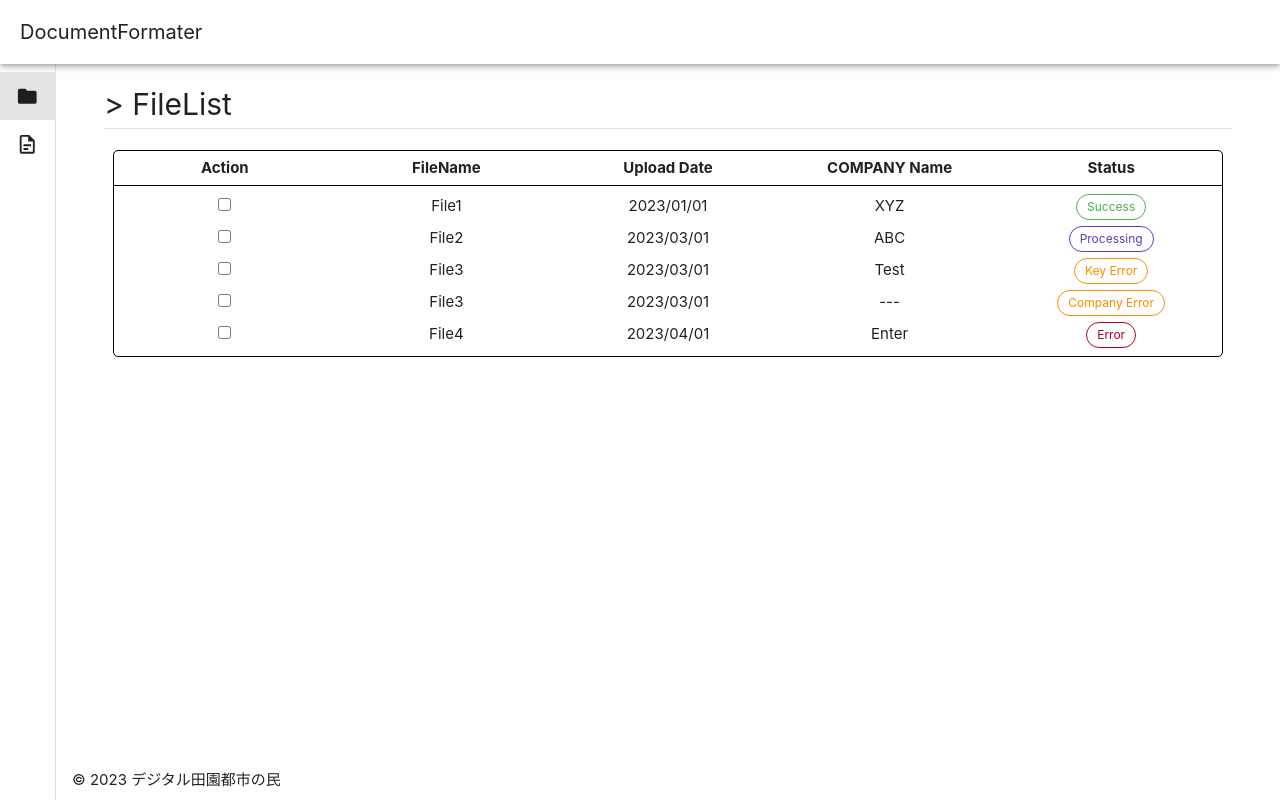
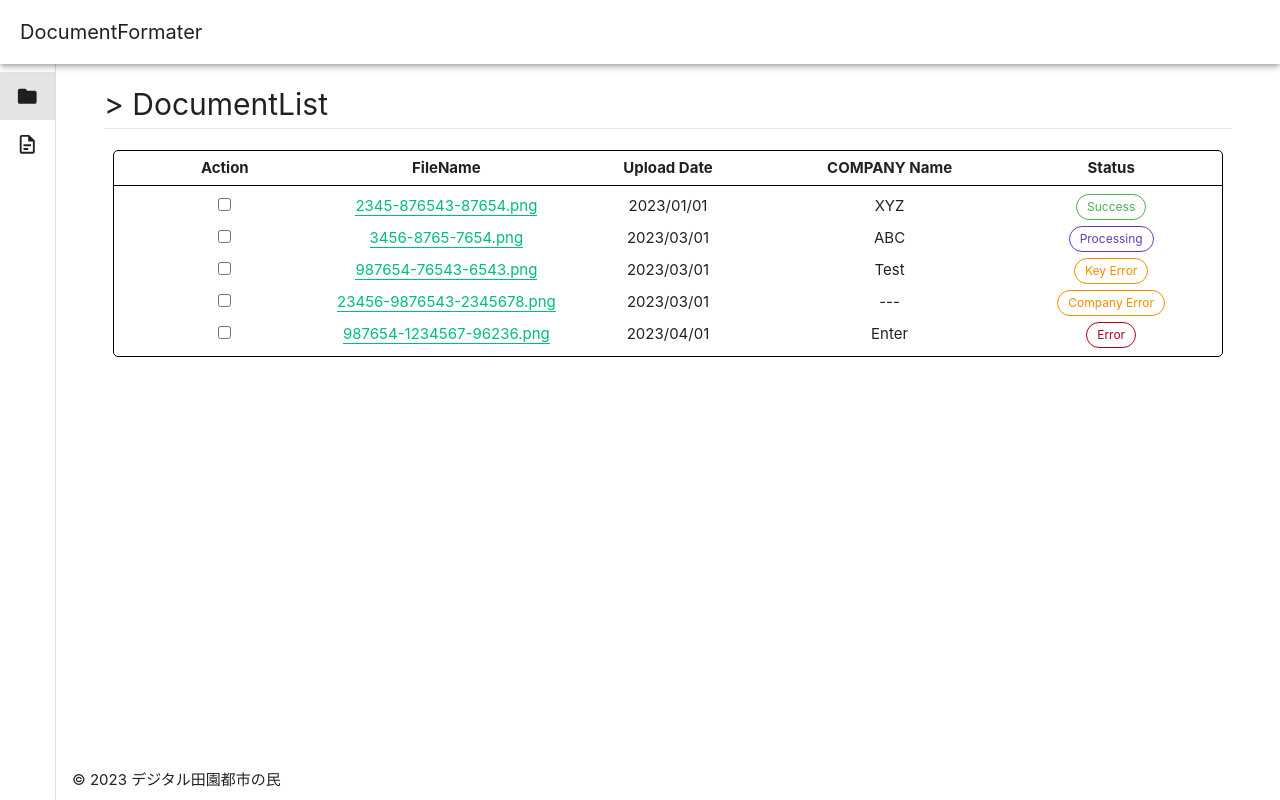
Before and after one commit to Sora-210/susdx2022, a Vue app in the folder app/: page / in a window 1280 px wide. Built offline with nearby package versions, Linux system fonts and the light colour scheme.

Commit message:
change: A tag design

```diff
--- a/app/src/views/List.vue
+++ b/app/src/views/List.vue
@@ -1,6 +1,6 @@
 <template>
   <div>
-    <h1>&gt; FileList</h1>
+    <h1>&gt; DocumentList</h1>
     <v-divider></v-divider>
     <v-container class="mt-3">
       <v-row>
@@ -15,7 +15,7 @@
           <div class="list-body">
             <div class="list-col list-row" v-for="row, index in lists" :key="index">
               <div><input type="checkbox"></div>
-              <div>{{ row.name }}</div>
+              <div><a href="/view">{{ row.name }}</a></div>
               <div>{{ row.date }}</div>
               <div>{{ row.company }}</div>
               <div>
@@ -36,6 +36,7 @@
 </template>
 
 <script setup lang="ts">
+
 import { ref } from 'vue'
 const chips = ref({
   success: {
@@ -63,35 +64,35 @@ const chips = ref({
 const lists = ref([
   {
     id: "sdfghjukjmnbvfghj",
-    name: "File1",
+    name: "2345-876543-87654.png",
     date: "2023/01/01",
     company: "XYZ",
     status: "success"
   },
   {
     id: "mnhuikmnbhuikmn",
-    name: "File2",
+    name: "3456-8765-7654.png",
     date: "2023/03/01",
     company: "ABC",
     status: "processing"
   },
   {
     id: "iuygvbnjhgbnj",
-    name: "File3",
+    name: "987654-76543-6543.png",
     date: "2023/03/01",
     company: "Test",
     status: "key"
   },
   {
     id: "iuygvbnjhgbnj",
-    name: "File3",
+    name: "23456-9876543-2345678.png",
     date: "2023/03/01",
     company: "---",
     status: "company"
   },
   {
     id: "cdrtghjikaloiuyt",
-    name: "File4",
+    name: "987654-1234567-96236.png",
     date: "2023/04/01",
     company: "Enter",
     status: "error"
@@ -99,7 +100,7 @@ const lists = ref([
 ])
 </script>
 
-<style>
+<style scoped>
 #list {
   width: 100%;
   margin: 5px;
@@ -128,4 +129,8 @@ const lists = ref([
 .list-row {
   padding: 3px 0;
 }
+
+a {
+  border-bottom: solid 1px hsla(160, 100%, 37%, 1);
+}
 </style>
```
